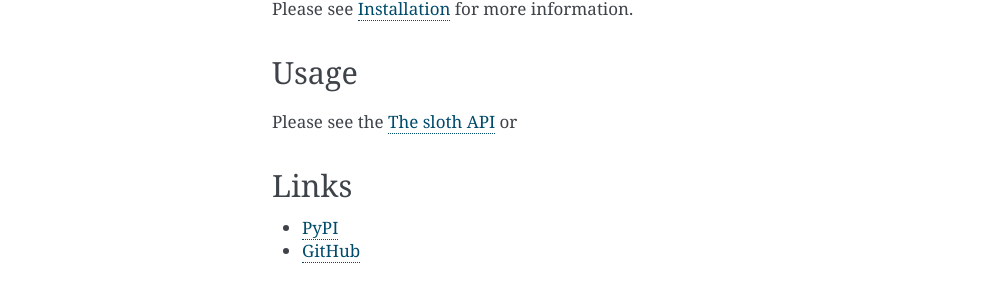
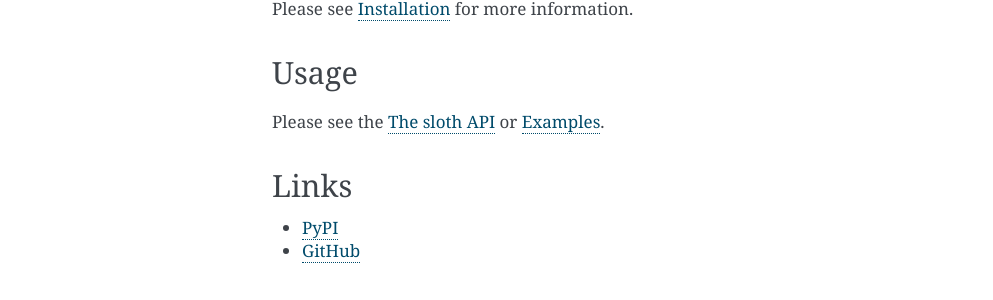
Before and after one commit to Legorooj/sloth, a Sphinx documentation site: the page built from docs/source/index.rst, in a window 1280 px wide. Shown: the part 652-952 px from the top of the page, without its empty margins (148-1141 px from the left). Built offline with Sphinx 7.4.7, drawn with Linux system fonts in a browser that asks for light colours.

Commit message:
Added link to Examples

```diff
--- a/docs/source/index.rst
+++ b/docs/source/index.rst
@@ -35,7 +35,7 @@
 Usage
 -----
 
-Please see the :doc:`api/index` or
+Please see the :doc:`api/index` or :doc:`examples/index`.
 
 
 Links
```
